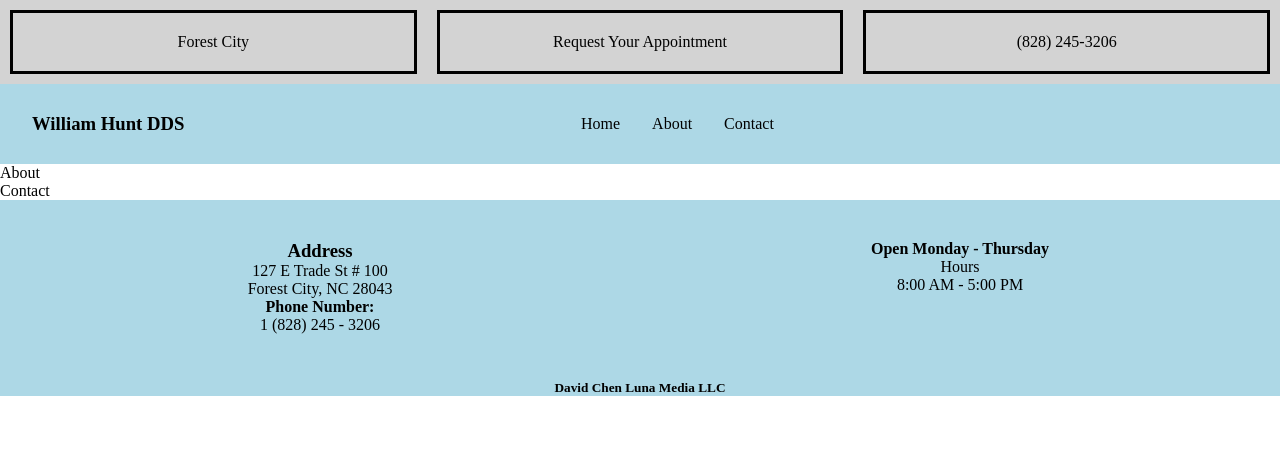
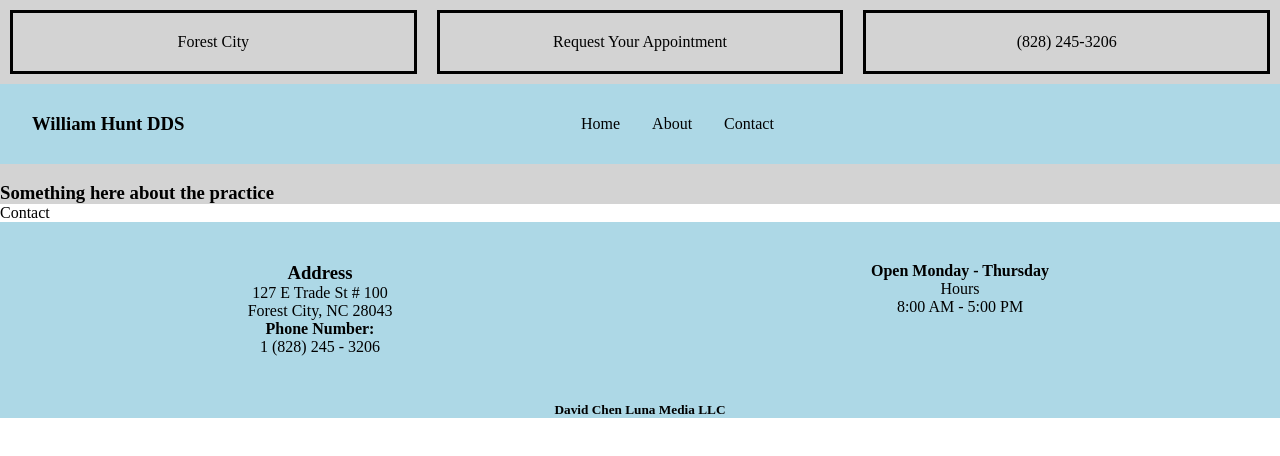
Before and after one commit to dchen8419/William_Hunt_DDS, a React (Create React App) app: page / in a window 1280 px wide. Shown: the top 456 px of the page. Built offline with nearby package versions, Linux system fonts and the light colour scheme.

Commit message:
added about component and information

```diff
--- a/src/components/about/About.css
+++ b/src/components/about/About.css
@@ -0,0 +1,3 @@
+.about-container {
+    background-color: lightgray;
+}
--- a/src/components/about/About.jsx
+++ b/src/components/about/About.jsx
@@ -1,8 +1,14 @@
 import React from 'react'
+import '../about/About.css'
 
 function About() {
   return (
-    <div>About</div>
+    <div className='about-container'>
+      <div>
+        <img alt=''/>
+      </div>
+      <h3>Something here about the practice</h3>
+    </div>
   )
 }
 
--- a/src/components/footer/Footer.jsx
+++ b/src/components/footer/Footer.jsx
@@ -3,7 +3,7 @@ import '../footer/Footer.css'
 
 function Footer() {
   return (
-    <div className='footer-container'>
+    <footer className='footer-container'>
             <ul className='footer-information'>
                 <div className='footer-contact-container'>
                     <div className='footer-container-item footer-container-contact'>
@@ -21,7 +21,7 @@ function Footer() {
                 </div>
                 <h5 className='footer-copyright'>David Chen Luna Media LLC</h5>
             </ul>
-        </div>
+        </footer>
   )
 }
 
```
